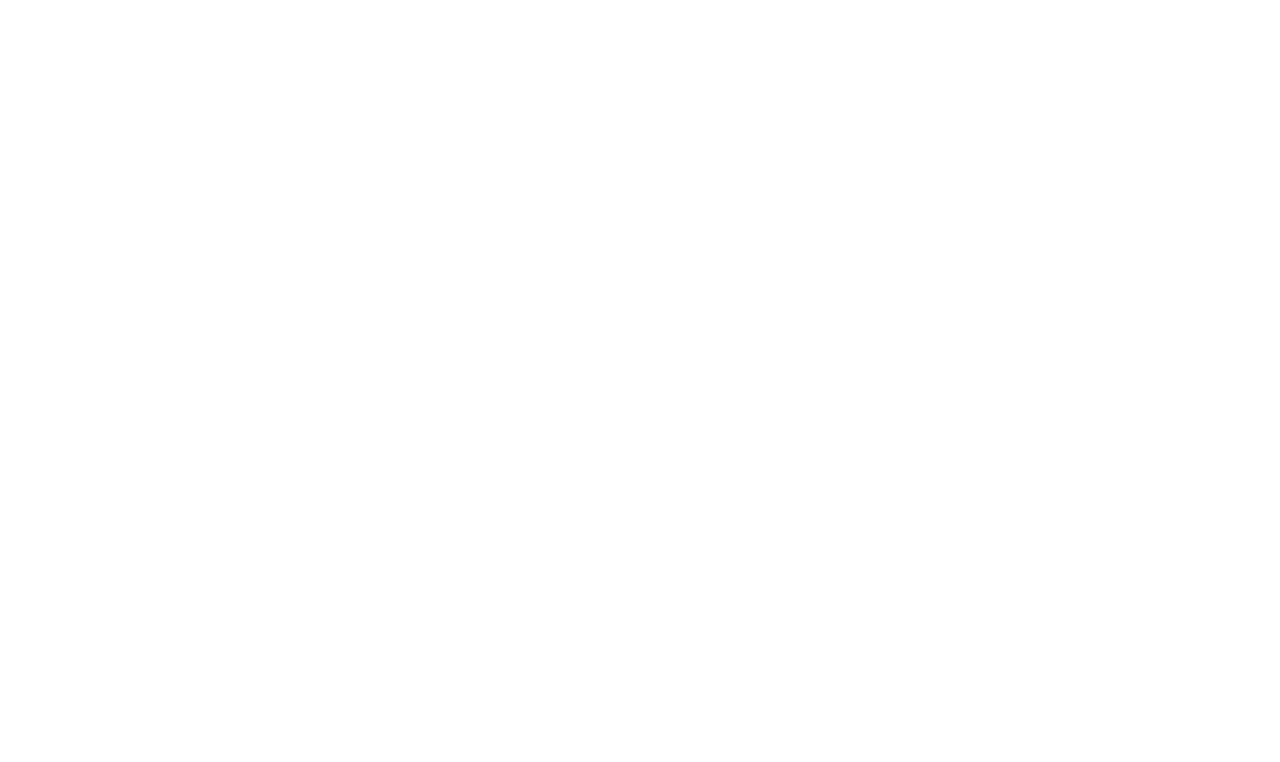
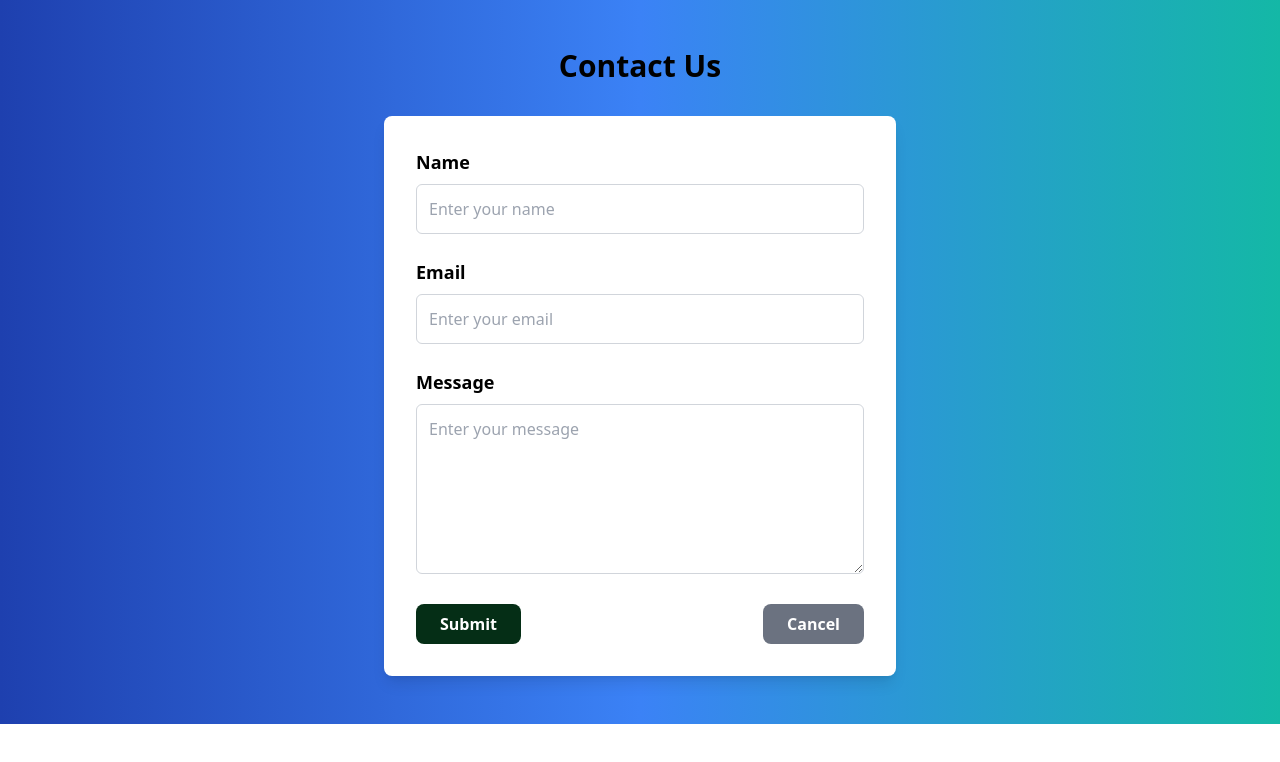
Before and after one commit to Karthikeyanv-05/suretrust-project, a React (Vite) app in the folder client/: page /contact in a window 1280 px wide. Before the commit this address had no page. Shown: the top 762 px of the page. Built offline with nearby package versions, Linux system fonts and the light colour scheme.

Commit message:
contact page

```diff
--- a/client/package.json
+++ b/client/package.json
@@ -24,7 +24,7 @@
     "react-icons": "^5.4.0",
     "react-redux": "^9.2.0",
     "react-router": "^6.28.0",
-    "react-router-dom": "^6.28.0",
+    "react-router-dom": "^6.28.1",
     "react-toastify": "^11.0.2",
     "redux": "^5.0.1",
     "redux-types": "^2.0.3",
--- a/client/src/App.jsx
+++ b/client/src/App.jsx
@@ -15,6 +15,7 @@
 import TNSDCPage from "./pages/tnsdc.jsx"
 import PMKVYPage from "./pages/pmkvy.jsx"
 import Dashboard from "./components/dashboard.jsx"
+import ContactForm from "./pages/contactform"
 export default function App() {
   return (
      <>
@@ -36,6 +37,7 @@
             <Route path="/tnsdc" element={<TNSDCPage/>}/>
             <Route path="/pmkvy" element={<PMKVYPage/>}/>
             <Route path="/dashboard" element={<Dashboard/>}/>
+            <Route path="/contact" element={<ContactForm/>}/>
 
           </Routes>
           </switch>
--- a/client/src/components/login.jsx
+++ b/client/src/components/login.jsx
@@ -1,27 +1,23 @@
 import React, { useState } from "react";
 import { GoogleOAuthProvider, GoogleLogin } from "@react-oauth/google";
-import { useDispatch, useSelector } from "react-redux";
 import axios from "axios";
 import { useNavigate } from "react-router-dom";
 import { Link } from "react-router-dom";
 import { ToastContainer, toast } from "react-toastify";
-import { setUser, clearUser } from "../redux/userSlice"; // Import actions
-import { baseUrl ,CLIENT_ID } from "../utils/baseUrl"; // Your base URL
+import { baseUrl, CLIENT_ID } from "../utils/baseUrl"; // Make sure to replace with your API URL
+
 const Login = () => {
   const [email, setEmail] = useState("");
   const [password, setPassword] = useState("");
   const [confirmPassword, setConfirmPassword] = useState("");
   const [isLoginView, setIsLoginView] = useState(true); // Default is login view
-   const [isLoggedIn, setIsLoggedIn] = useState(true);
   const navigate = useNavigate();
-  const dispatch = useDispatch();
 
-  const user = useSelector((state) => state.user.user);
-
+  // Handle form submission (login/signup)
   const handleSubmit = async (e) => {
     e.preventDefault();
 
-    // Validation for email and password fields
+    // Simple client-side validation
     if (!email || !password || (!isLoginView && password !== confirmPassword)) {
       return toast.error("Please fill in all required fields correctly.");
     }
@@ -29,50 +25,50 @@
     try {
       let response;
       if (isLoginView) {
-        // Login logic
-        response = await axios.post(`${baseUrl}/api/auth/login`, {
-          email,
-          password,
-        });
+        // Handle Login
+        response = await axios.post(`${baseUrl}/api/auth/login`, { email, password });
       } else {
-        // Sign-up logic
-        response = await axios.post(`${baseUrl}/api/auth/signup`, {
-          email,
-          password,
-          name: email,
-        });
+        // Handle Sign-up
+        response = await axios.post(`${baseUrl}/api/auth/signup`, { email, password, name: email });
       }
 
-      // Handle response and store token
-      const token = response.data.token;
+      const { token, user } = response.data;
+      localStorage.setItem("user", JSON.stringify(user));
       localStorage.setItem("token", token);
-      toast.success("Login/Signup success");
-      dispatch(setUser(response.data.user)); // Assuming response contains user data
+
+      toast.success("Authentication successful");
       navigate("/dashboard");
     } catch (error) {
-      console.error("Authentication error:", error);
-      toast.error("An error occurred during authentication.");
+      console.error("Error during authentication:", error);
+      toast.error("Authentication failed. Please try again.");
+      console.log(error)
     }
   };
 
-  const handleGoogleLoginSuccess = async (credentialResponse) => {
-    const { credential, clientId } = credentialResponse;
+  // Handle Google login success
+  const handleGoogleLoginSuccess = async (response) => {
+    const credential = response?.credential;
+
+    if (!credential) {
+      console.error("Google login response is missing credential.");
+      toast.error("Google login failed. Missing credential.");
+      return;
+    }
 
     try {
-      const response = await axios.post(`${baseUrl}/api/auth/google_auth`, {
+      const clientId = CLIENT_ID; // Ensure CLIENT_ID is available in your .env
+      const loginResponse = await axios.post(`${baseUrl}/api/auth/google_auth`, {
         credential,
         client_id: clientId,
       });
 
-      const { user, token } = response.data;
-      toast.success("Login success");
+      const { user, token } = loginResponse.data;
+      toast.success("Google login success");
 
-      // Store user information and JWT token
+      // Store user and token in local storage
       localStorage.setItem("user", JSON.stringify(user));
       localStorage.setItem("token", token);
 
-      // Dispatch user data to Redux store
-      dispatch(setUser(user));
       navigate("/dashboard");
     } catch (error) {
       console.error("Error during Google login:", error);
@@ -80,15 +76,15 @@
     }
   };
 
+  // Handle Google login failure (no arguments needed)
   const handleGoogleLoginFailure = () => {
     console.error("Google login failed");
     toast.error("Google login failed.");
   };
 
-  const handleLogout = () => {
-    localStorage.removeItem("user");
-    localStorage.removeItem("token");
-    dispatch(clearUser());
+  // Handle Cancel button click - Redirect to home page
+  const handleCancel = () => {
+    navigate("/"); // Redirect to home page
   };
 
   return (
@@ -97,10 +93,10 @@
         className="form-container font-bold px-96 content-center content-right border-4 relative max-w-fit min-w-fit"
         onSubmit={handleSubmit}
       >
-        <GoogleOAuthProvider clientId='process.env.CLIENT_ID'> {/* Replace with actual Google client ID */}
+        <GoogleOAuthProvider clientId={CLIENT_ID || ""}>
           <div className="form-inner mt-3 bg-white p-10 space-y-2 space-x-10 items-center text-center border-4 border-l shadow-2xl rounded-lg max-w-fit min-w-fit">
             <h1 className="text-6xl text-transparent bg-clip-text bg-gradient-to-r from-green-600 to-green-900">
-              Login Here
+              {isLoginView ? "Login" : "Sign Up"} Here
             </h1>
 
             <div className="space-y-2 space-x-10">
@@ -150,6 +146,7 @@
               </button>
             </div>
 
+            {/* Google Login Button */}
             <div className="relative flex justify-center">
               <GoogleLogin
                 onSuccess={handleGoogleLoginSuccess}
@@ -163,6 +160,18 @@
                 {isLoginView ? "Don't have an account? Click here" : "Already have an account? Login here"}
               </Link>
             </div>
+
+            {/* Cancel Button */}
+            <div className="text-center mt-4">
+              <button
+                type="button"
+                className="px-20 bg-gray-500 p-2 font-mono text-2xl text-white hover:bg-gray-700 rounded-lg"
+                onClick={handleCancel}
+              >
+                Cancel
+              </button>
+            </div>
+
           </div>
         </GoogleOAuthProvider>
       </form>
--- a/client/src/components/register.jsx
+++ b/client/src/components/register.jsx
@@ -1,11 +1,12 @@
 import React from "react";
-import Navbar from "./Navbar";
-import Footer from "./Footer";
-import { GoogleOAuthProvider } from "@react-oauth/google";
-import { GoogleLogin } from '@react-oauth/google';
+import { GoogleOAuthProvider, GoogleLogin } from "@react-oauth/google";
 import { useNavigate } from "react-router-dom";
 import { Link } from "react-router-dom";
+
 const Register = () => {
+  const navigate = useNavigate();
+
+  // Handle Google login success
   const handleLoginSuccess = (response) => {
     const token = response.credential;
     // Call your authentication API to validate and register the user
@@ -20,36 +21,81 @@
       });
   };
 
+  // Handle Google login failure
   const handleLoginFailure = (error) => {
     console.error("Google Login Failed:", error);
   };
 
+  // Handle Cancel button click - Redirect to home page
+  const handleCancel = () => {
+    navigate("/"); // Redirect to home page
+  };
+
   return (
     <>
-       <form className="form-container font-bold  px-96 content-center content-right border-4 relative max-w-fit min-w-fit ">
+      <form className="form-container font-bold px-96 content-center content-right border-4 relative max-w-fit min-w-fit">
         <GoogleOAuthProvider clientId="313147226697-hi3adcln0roh30fce4f1g3mfgb9v09s8.apps.googleusercontent.com">
-        <div className= "form-inner mt-3 bg-white p-10 space-y-2 space-x-10  items-center text-center border-4 border-l shadow-2xl rounded-lg max-w-fit min-w-fit">
-        <h1 className="text-6xl text-transparent bg-clip-text bg-gradient-to-r from-green-600 to-green-900 ">Register Here </h1>
-        <div className=" space-y-2 space-x-9 text-teal-900"  >
-            <label htmlFor="Firstname" className="text-3xl ">First Name</label>
-            <input type="text" className="text-lg p-3 w-96  border-4" placeholder="First Name" required></input></div>
-         <div className=" space-y-2 space-x-10 ">
-            <label htmlFor="Lastname " className="text-3xl ">Last Name</label>
-            <input type="text" className="text-lg p-3 w-96  border-4" placeholder="Last Name" required></input>
+          <div className="form-inner mt-3 bg-white p-10 space-y-2 space-x-10 items-center text-center border-4 border-l shadow-2xl rounded-lg max-w-fit min-w-fit">
+            <h1 className="text-6xl text-transparent bg-clip-text bg-gradient-to-r from-green-600 to-green-900">
+              Register Here
+            </h1>
+
+            <div className="space-y-2 space-x-9 text-teal-900">
+              <label htmlFor="Firstname" className="text-3xl">First Name</label>
+              <input
+                type="text"
+                className="text-lg p-3 w-96 border-4"
+                placeholder="First Name"
+                required
+              />
             </div>
-            <div className=" space-y-2 space-x-10 ">
+            <div className="space-y-2 space-x-10">
+              <label htmlFor="Lastname" className="text-3xl">Last Name</label>
+              <input
+                type="text"
+                className="text-lg p-3 w-96 border-4"
+                placeholder="Last Name"
+                required
+              />
+            </div>
+            <div className="space-y-2 space-x-10">
               <label htmlFor="email" className="text-3xl">Email</label>
-            <input type="email" className="text-lg p-3 w-96  border-4" placeholder="Email" required></input></div>
-            <div className=" space-y-2 space-x-10 "><label htmlFor="password" className="text-3xl">Password</label>
-            <input type="password"  className="p-3 w-96  border-4" placeholder="Password" required></input></div>
-                <div className=" space-y-2 space-x-10  ">
-                    <label htmlFor="password" className=" px-3 space-y-2 space-x-5 text-3xl">Re-password</label>
-                    <input type="password" className="text-lg p-3 w-96 border-4" placeholder="Confirm Password" required></input>
+              <input
+                type="email"
+                className="text-lg p-3 w-96 border-4"
+                placeholder="Email"
+                required
+              />
             </div>
-                <div className="text-center">
-            <button type="submit" className="center px-20 bg-orange-500 p-2 mt-8 font-mono text-2xl text-white hover:bg-orange-700  rounded-lg">Register</button>
+            <div className="space-y-2 space-x-10">
+              <label htmlFor="password" className="text-3xl">Password</label>
+              <input
+                type="password"
+                className="p-3 w-96 border-4"
+                placeholder="Password"
+                required
+              />
+            </div>
+            <div className="space-y-2 space-x-10">
+              <label htmlFor="confirmPassword" className="px-3 space-y-2 space-x-5 text-3xl">Re-password</label>
+              <input
+                type="password"
+                className="text-lg p-3 w-96 border-4"
+                placeholder="Confirm Password"
+                required
+              />
             </div>
 
+            <div className="text-center">
+              <button
+                type="submit"
+                className="center px-20 bg-orange-500 p-2 mt-8 font-mono text-2xl text-white hover:bg-orange-700 rounded-lg"
+              >
+                Register
+              </button>
+            </div>
+
+            {/* Google Login Button */}
             <div className="relative flex justify-center">
               <GoogleLogin
                 onSuccess={handleLoginSuccess}
@@ -57,13 +103,24 @@
                 useOneTap
               />
             </div>
+
             <div>
-      <Link to='/login' className="text-xl text-teal-900 space-y-5">Already have an account? click here</Link>
+              <Link to='/login' className="text-xl text-teal-900 space-y-5">Already have an account? Click here</Link>
+            </div>
+
+            {/* Cancel Button */}
+            <div className="text-center mt-4">
+              <button
+                type="button"
+                className="px-20 bg-gray-500 p-2 font-mono text-2xl text-white hover:bg-gray-700 rounded-lg"
+                onClick={handleCancel}
+              >
+                Cancel
+              </button>
             </div>
           </div>
         </GoogleOAuthProvider>
       </form>
-
     </>
   );
 };
--- /dev/null
+++ b/client/src/pages/contactform.jsx
@@ -0,0 +1,180 @@
+import React, { useState } from "react";
+
+const ContactForm = () => {
+  const [formData, setFormData] = useState({
+    name: "",
+    email: "",
+    message: "",
+  });
+
+  const [errors, setErrors] = useState({});
+  const [isSubmitting, setIsSubmitting] = useState(false);
+  const [formStatus, setFormStatus] = useState("");
+
+  const handleChange = (e) => {
+    const { name, value } = e.target;
+    setFormData({
+      ...formData,
+      [name]: value,
+    });
+  };
+
+  const validate = () => {
+    const newErrors = {};
+
+    if (!formData.name) newErrors.name = "Name is required";
+    if (!formData.email) {
+      newErrors.email = "Email is required";
+    } else if (!/\S+@\S+\.\S+/.test(formData.email)) {
+      newErrors.email = "Email is invalid";
+    }
+    if (!formData.message) newErrors.message = "Message cannot be empty";
+
+    return newErrors;
+  };
+
+  const handleSubmit = async (e) => {
+    e.preventDefault();
+    setIsSubmitting(true);
+    setErrors({});
+    setFormStatus("");
+
+    const formErrors = validate();
+
+    if (Object.keys(formErrors).length > 0) {
+      setIsSubmitting(false);
+      setErrors(formErrors);
+      return;
+    }
+
+    try {
+      const response = await fetch("/api/contact", {
+        method: "POST",
+        headers: {
+          "Content-Type": "application/json",
+        },
+        body: JSON.stringify(formData),
+      });
+
+      if (!response.ok) {
+        throw new Error("Failed to send the message");
+      }
+
+      setFormStatus("Message sent successfully!");
+      setFormData({ name: "", email: "", message: "" });
+    } catch (error) {
+      setFormStatus("There was an error. Please try again.");
+    } finally {
+      setIsSubmitting(false);
+    }
+  };
+
+  const handleCancel = () => {
+    setFormData({ name: "", email: "", message: "" });
+    setErrors({});
+    setFormStatus("");
+  };
+
+  return (
+    <div className="max-w-7xl mx-auto px-6 py-12 bg-gradient-to-r from-blue-800 via-blue-500 to-teal-500 text-black">
+      <h2 className="text-3xl font-bold text-center mb-8">Contact Us</h2>
+      <form
+        onSubmit={handleSubmit}
+        className="w-full max-w-lg mx-auto bg-white p-8 rounded-lg shadow-lg space-y-6"
+      >
+        <div>
+          <label htmlFor="name" className="block text-lg font-semibold">
+            Name
+          </label>
+          <input
+            type="text"
+            id="name"
+            name="name"
+            value={formData.name}
+            onChange={handleChange}
+            required
+            className={`w-full p-3 mt-2 border ${
+              errors.name ? "border-red-500" : "border-gray-300"
+            } rounded-md focus:outline-none focus:ring-2 focus:ring-green-500`}
+            placeholder="Enter your name"
+          />
+          {errors.name && (
+            <p className="text-red-500 text-sm mt-1">{errors.name}</p>
+          )}
+        </div>
+
+        <div>
+          <label htmlFor="email" className="block text-lg font-semibold">
+            Email
+          </label>
+          <input
+            type="email"
+            id="email"
+            name="email"
+            value={formData.email}
+            onChange={handleChange}
+            required
+            className={`w-full p-3 mt-2 border ${
+              errors.email ? "border-red-500" : "border-gray-300"
+            } rounded-md focus:outline-none focus:ring-2 focus:ring-green-500`}
+            placeholder="Enter your email"
+          />
+          {errors.email && (
+            <p className="text-red-500 text-sm mt-1">{errors.email}</p>
+          )}
+        </div>
+
+        <div>
+          <label htmlFor="message" className="block text-lg font-semibold">
+            Message
+          </label>
+          <textarea
+            id="message"
+            name="message"
+            value={formData.message}
+            onChange={handleChange}
+            required
+            rows="6"
+            className={`w-full p-3 mt-2 border ${
+              errors.message ? "border-red-500" : "border-gray-300"
+            } rounded-md focus:outline-none focus:ring-2 focus:ring-green-500`}
+            placeholder="Enter your message"
+          />
+          {errors.message && (
+            <p className="text-red-500 text-sm mt-1">{errors.message}</p>
+          )}
+        </div>
+
+        <div className="flex justify-between">
+          <button
+            type="submit"
+            disabled={isSubmitting}
+            className="bg-green-950 text-white font-semibold py-2 px-6 rounded-lg hover:bg-rose-700 transition-colors duration-300 disabled:bg-gray-400"
+          >
+            {isSubmitting ? "Submitting..." : "Submit"}
+          </button>
+
+          <button
+            type="button"
+            onClick={handleCancel}
+            className="bg-gray-500 text-white font-semibold py-2 px-6 rounded-lg hover:bg-gray-400 transition-colors duration-300"
+          >
+            Cancel
+          </button>
+        </div>
+
+        {formStatus && (
+          <div
+            className={`mt-4 text-center text-lg font-semibold ${
+              formStatus.includes("success") ? "text-green-500" : "text-red-500"
+            }`}
+          >
+            {formStatus}
+          </div>
+        )}
+      </form>
+    </div>
+  );
+};
+
+export default ContactForm;
```
Also changed, not shown: client/src/components/Footer.jsx (+8 -9 lines), client/src/components/Navbar.jsx (+32 -25 lines), client/src/components/dashboard.jsx (+38 -19 lines), 2 other files (tests, documents, lock files or other folders). Lines whose indentation alone changed are shown as unchanged.
